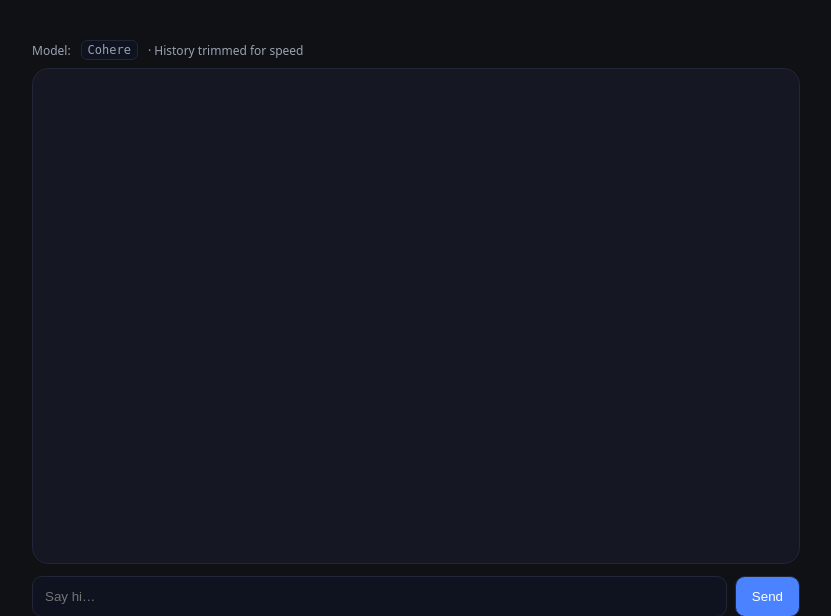
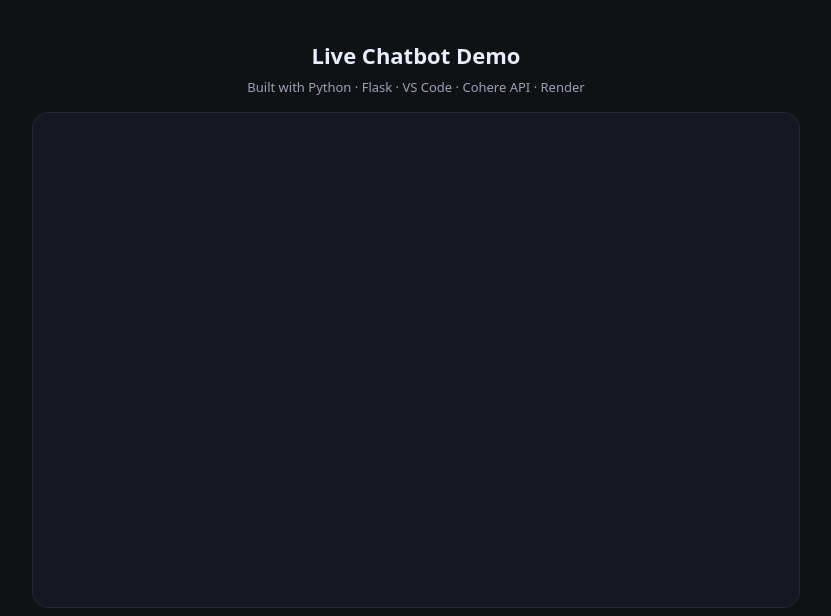
Before and after one commit to eholt723/chat-bot, a Flask app: page / in a window 1280 px wide. Shown: the top 616 px of the page, without its empty margins (224-1055 px from the left). Run offline with Flask 3, Linux system fonts and the light colour scheme.

Commit message:
Update index.html

```diff
--- a/Templates/index.html
+++ b/Templates/index.html
@@ -2,14 +2,15 @@
 <html>
 <head>
   <meta charset="utf-8" />
-  <title>Eric Holt</title>
+  <title>Chat Bot</title>
   <meta name="viewport" content="width=device-width,initial-scale=1" />
   <style>
     :root { --bg:#0f1115; --card:#151822; --muted:#9aa3b2; --accent:#4b82ff; --border:#212638; --text:#e8eefc; }
     *{box-sizing:border-box}
     body{margin:0;background:var(--bg);color:var(--text);font-family:system-ui,Segoe UI,Roboto,Arial,sans-serif}
     .wrap{max-width:800px;margin:24px auto;padding:16px}
-    h1{font-size:20px;margin:0 0 12px}
+    h1{font-size:22px;margin:0 0 8px;text-align:center}
+    .stack{color:var(--muted);font-size:13px;text-align:center;margin-bottom:16px}
     .chat{background:var(--card);border:1px solid var(--border);border-radius:16px;height:62vh;overflow:auto;padding:16px}
     .msg{max-width:80%;padding:10px 12px;border-radius:12px;margin:8px 0;line-height:1.4;white-space:pre-wrap}
     .me{margin-left:auto;background:var(--accent);color:#fff}
@@ -22,14 +23,15 @@
     input{flex:1;padding:12px;border-radius:10px;border:1px solid var(--border);background:#0f1320;color:var(--text)}
     button{padding:12px 16px;border-radius:10px;border:1px solid var(--border);background:var(--accent);color:#fff;cursor:pointer}
     button:disabled{opacity:.6;cursor:not-allowed}
-    .bar{display:flex;gap:10px;align-items:center;color:var(--muted);font-size:12px;margin-bottom:8px}
-    code{background:#0f1320;padding:2px 6px;border-radius:6px;border:1px solid var(--border)}
   </style>
 </head>
 <body>
   <div class="wrap">
-    <div class="bar">Model: <code>Cohere</code> · History trimmed for speed</div>
+    <h1>Live Chatbot Demo</h1>
+    <div class="stack">Built with Python · Flask · VS Code · Cohere API · Render</div>
+
     <div id="chat" class="chat"></div>
+
     <form id="f">
       <input id="t" placeholder="Say hi…" autocomplete="off"/>
       <button>Send</button>
```
